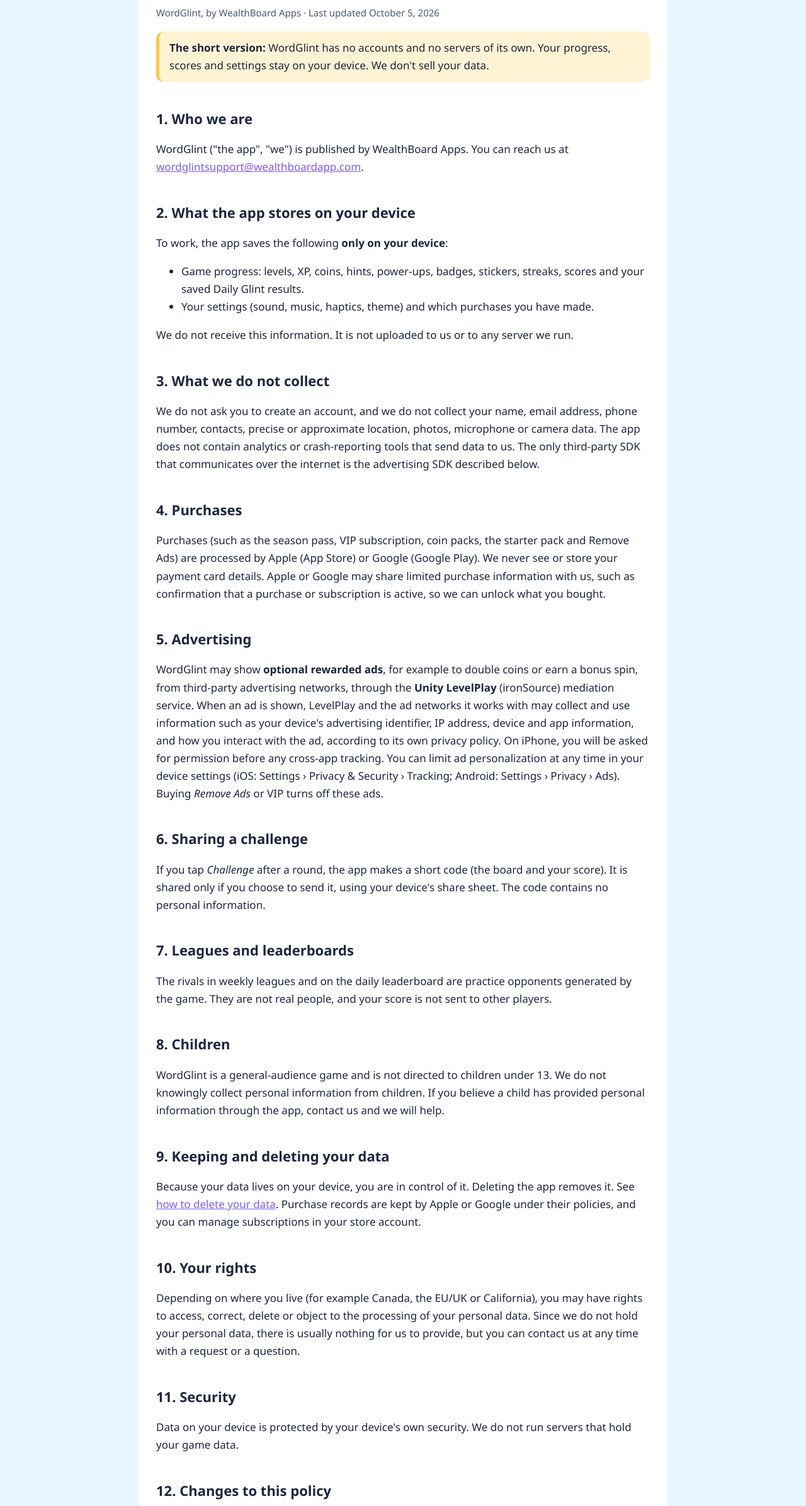
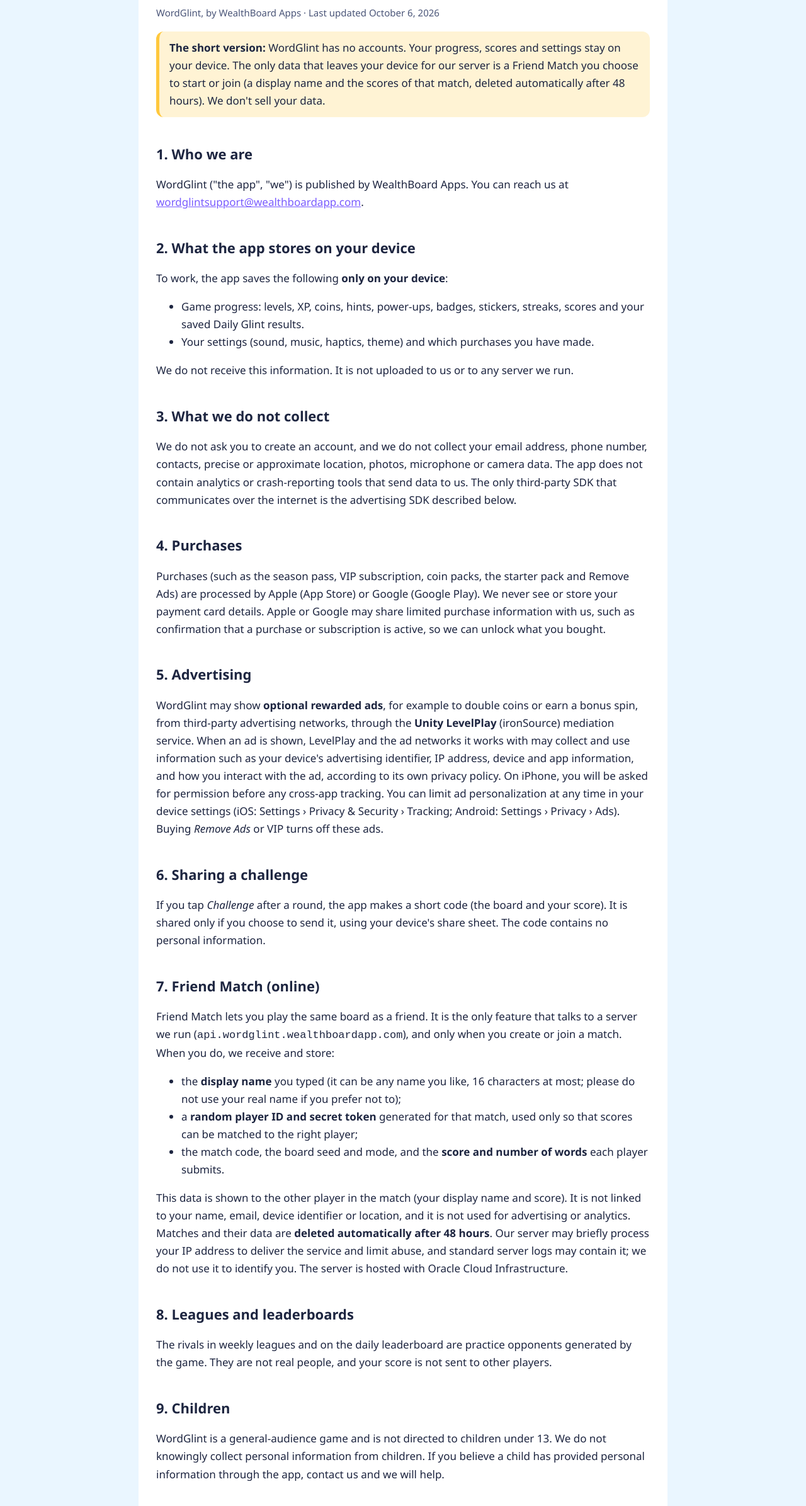
Before and after one commit to tristandavid/wordglint, a plain HTML site: page privacy.html in a window 1280 px wide. Shown: the part 137-2528 px from the top of the page at 63% size. Drawn offline with Linux system fonts and the light colour scheme.

Commit message:
Add files via upload
updated support and privacy html

```diff
--- a/privacy.html
+++ b/privacy.html
@@ -4,7 +4,7 @@
 <meta charset="utf-8">
 <meta name="viewport" content="width=device-width,initial-scale=1">
 <title>Privacy Policy — WordGlint</title>
-<meta name="description" content="How WordGlint handles your data. Short version: your game progress stays on your device.">
+<meta name="description" content="How WordGlint handles your data. Short version: your game progress stays on your device; Friend Match uses a short-lived server record.">
 <link rel="icon" type="image/png" href="favicon.png">
 <link rel="apple-touch-icon" href="apple-touch-icon.png">
 <link rel="stylesheet" href="style.css">
@@ -18,9 +18,9 @@
 
 <article class="doc">
 <h1>Privacy Policy</h1>
-<p class="meta">WordGlint, by WealthBoard Apps &middot; Last updated October 5, 2026</p>
+<p class="meta">WordGlint, by WealthBoard Apps &middot; Last updated October 6, 2026</p>
 
-<p class="tldr"><strong>The short version:</strong> WordGlint has no accounts and no servers of its own. Your progress, scores and settings stay on your device. We don't sell your data.</p>
+<p class="tldr"><strong>The short version:</strong> WordGlint has no accounts. Your progress, scores and settings stay on your device. The only data that leaves your device for our server is a Friend Match you choose to start or join (a display name and the scores of that match, deleted automatically after 48 hours). We don't sell your data.</p>
 
 <h2>1. Who we are</h2>
 <p>WordGlint ("the app", "we") is published by WealthBoard Apps. You can reach us at <a href="mailto:wordglintsupport@wealthboardapp.com">wordglintsupport@wealthboardapp.com</a>.</p>
@@ -34,7 +34,7 @@
 <p>We do not receive this information. It is not uploaded to us or to any server we run.</p>
 
 <h2>3. What we do not collect</h2>
-<p>We do not ask you to create an account, and we do not collect your name, email address, phone number, contacts, precise or approximate location, photos, microphone or camera data. The app does not contain analytics or crash-reporting tools that send data to us. The only third-party SDK that communicates over the internet is the advertising SDK described below.</p>
+<p>We do not ask you to create an account, and we do not collect your email address, phone number, contacts, precise or approximate location, photos, microphone or camera data. The app does not contain analytics or crash-reporting tools that send data to us. The only third-party SDK that communicates over the internet is the advertising SDK described below.</p>
 
 <h2>4. Purchases</h2>
 <p>Purchases (such as the season pass, VIP subscription, coin packs, the starter pack and Remove Ads) are processed by Apple (App Store) or Google (Google Play). We never see or store your payment card details. Apple or Google may share limited purchase information with us, such as confirmation that a purchase or subscription is active, so we can unlock what you bought.</p>
@@ -45,25 +45,34 @@
 <h2>6. Sharing a challenge</h2>
 <p>If you tap <em>Challenge</em> after a round, the app makes a short code (the board and your score). It is shared only if you choose to send it, using your device's share sheet. The code contains no personal information.</p>
 
-<h2>7. Leagues and leaderboards</h2>
+<h2>7. Friend Match (online)</h2>
+<p>Friend Match lets you play the same board as a friend. It is the only feature that talks to a server we run (<code>api.wordglint.wealthboardapp.com</code>), and only when you create or join a match. When you do, we receive and store:</p>
+<ul>
+<li>the <strong>display name</strong> you typed (it can be any name you like, 16 characters at most; please do not use your real name if you prefer not to);</li>
+<li>a <strong>random player ID and secret token</strong> generated for that match, used only so that scores can be matched to the right player;</li>
+<li>the match code, the board seed and mode, and the <strong>score and number of words</strong> each player submits.</li>
+</ul>
+<p>This data is shown to the other player in the match (your display name and score). It is not linked to your name, email, device identifier or location, and it is not used for advertising or analytics. Matches and their data are <strong>deleted automatically after 48 hours</strong>. Our server may briefly process your IP address to deliver the service and limit abuse, and standard server logs may contain it; we do not use it to identify you. The server is hosted with Oracle Cloud Infrastructure.</p>
+
+<h2>8. Leagues and leaderboards</h2>
 <p>The rivals in weekly leagues and on the daily leaderboard are practice opponents generated by the game. They are not real people, and your score is not sent to other players.</p>
 
-<h2>8. Children</h2>
+<h2>9. Children</h2>
 <p>WordGlint is a general-audience game and is not directed to children under 13. We do not knowingly collect personal information from children. If you believe a child has provided personal information through the app, contact us and we will help.</p>
 
-<h2>9. Keeping and deleting your data</h2>
-<p>Because your data lives on your device, you are in control of it. Deleting the app removes it. See <a href="support.html#delete">how to delete your data</a>. Purchase records are kept by Apple or Google under their policies, and you can manage subscriptions in your store account.</p>
+<h2>10. Keeping and deleting your data</h2>
+<p>Because your data lives on your device, you are in control of it. Deleting the app removes it. Friend Match data on our server is deleted automatically after 48 hours, or earlier if you email us the match code. See <a href="support.html#delete">how to delete your data</a>. Purchase records are kept by Apple or Google under their policies, and you can manage subscriptions in your store account.</p>
 
-<h2>10. Your rights</h2>
-<p>Depending on where you live (for example Canada, the EU/UK or California), you may have rights to access, correct, delete or object to the processing of your personal data. Since we do not hold your personal data, there is usually nothing for us to provide, but you can contact us at any time with a request or a question.</p>
+<h2>11. Your rights</h2>
+<p>Depending on where you live (for example Canada, the EU/UK or California), you may have rights to access, correct, delete or object to the processing of your personal data. Since we hold almost no personal data (only the short-lived Friend Match data above), there is usually little for us to provide, but you can contact us at any time with a request or a question.</p>
 
-<h2>11. Security</h2>
-<p>Data on your device is protected by your device's own security. We do not run servers that hold your game data.</p>
+<h2>12. Security</h2>
+<p>Data on your device is protected by your device's own security. Friend Match traffic is encrypted in transit (HTTPS). We do not run servers that hold your game progress.</p>
 
-<h2>12. Changes to this policy</h2>
+<h2>13. Changes to this policy</h2>
 <p>If we change how the app handles data (for example, by adding online leagues), we will update this page and the date above, and where required, ask for your consent in the app.</p>
 
-<h2>13. Contact</h2>
+<h2>14. Contact</h2>
 <p>Questions about privacy: <a href="mailto:wordglintsupport@wealthboardapp.com">wordglintsupport@wealthboardapp.com</a>.</p>
 </article>
 
```
Also changed, not shown: support.html (+1 -1 lines).
